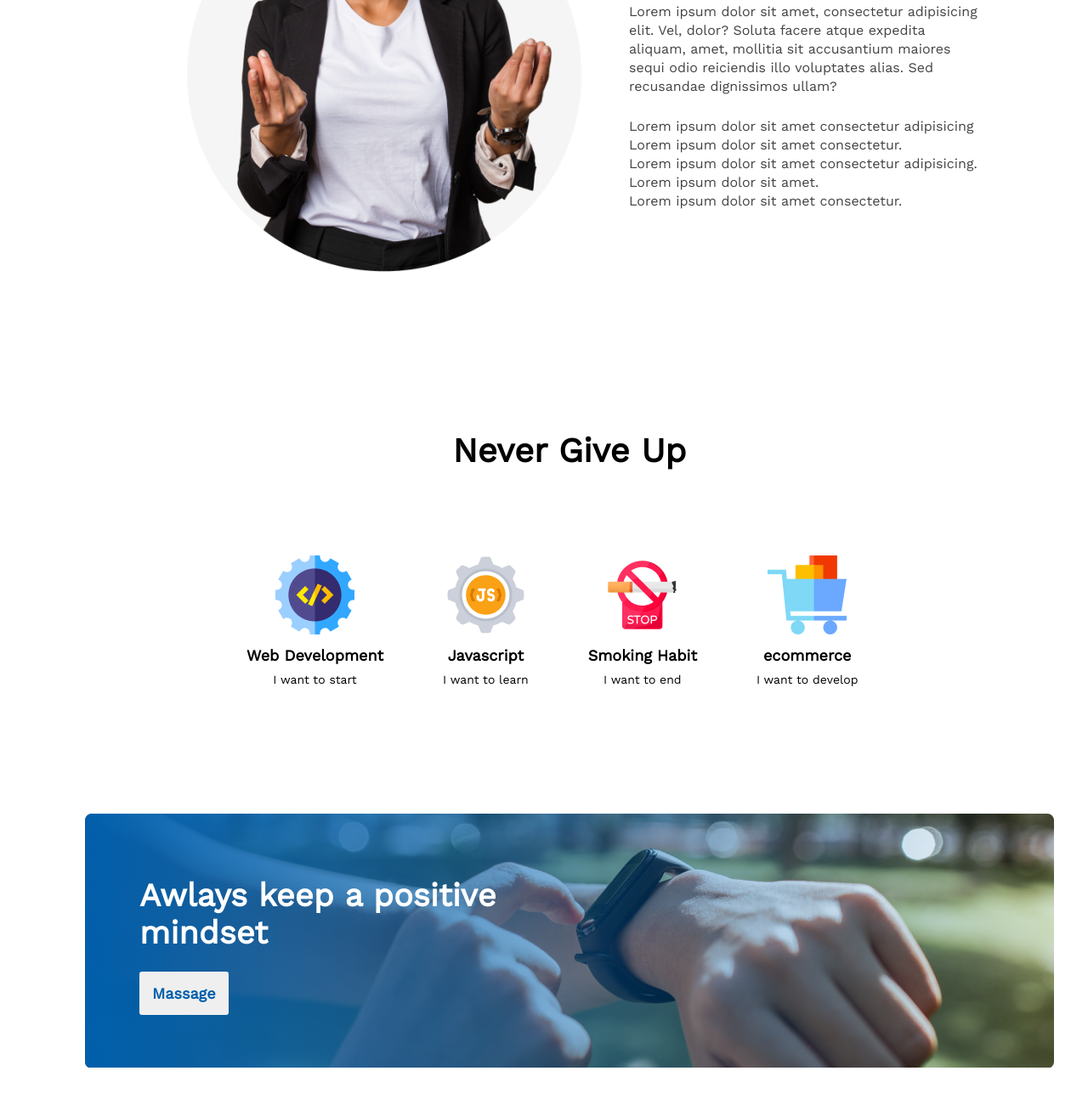
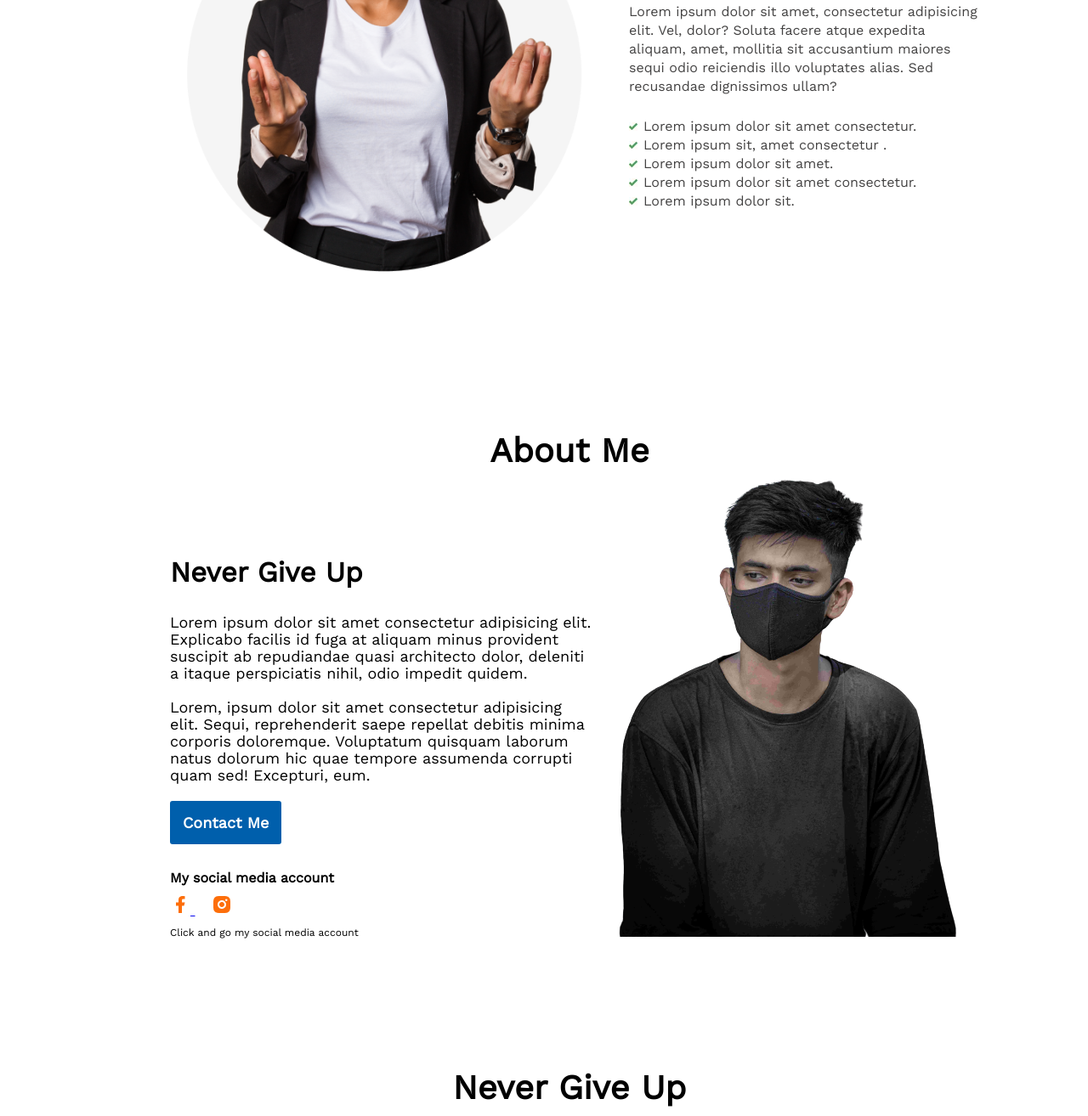
Before and after one commit to Sakibahmed2/assignment-1, a plain HTML site: page index.html in a window 1280 px wide. Shown: the part 1106-2420 px from the top of the page at 85% size. Drawn offline with nearby package versions, Linux system fonts and the light colour scheme; a web font is replaced by a local one.

Commit message:
assigment

```diff
--- a/index.html
+++ b/index.html
@@ -25,14 +25,39 @@
                 <h1 class="failure-tittle">My failures of previous year</h1>
                 <p class="failure-description">Lorem ipsum dolor sit amet, consectetur adipisicing elit. Vel, dolor? Soluta facere atque expedita aliquam, amet, mollitia sit accusantium maiores sequi odio reiciendis illo voluptates alias. Sed recusandae dignissimos ullam?</p>
                 <div class="failure-sub-description">
-                    <p>Lorem ipsum dolor sit amet consectetur adipisicing </p>
-                    <p>Lorem ipsum dolor sit amet consectetur.</p>
-                    <p>Lorem ipsum dolor sit amet consectetur adipisicing.</p>
-                    <p>Lorem ipsum dolor sit amet.</p>
-                    <p>Lorem ipsum dolor sit amet consectetur.</p>
+
+                    <li>Lorem ipsum dolor sit amet consectetur.</li>
+                    <li>Lorem ipsum  sit, amet consectetur .</li>
+                    <li>Lorem ipsum dolor sit amet.</li>
+                    <li>Lorem ipsum dolor sit amet consectetur.</li>
+                    <li>Lorem ipsum dolor sit.</li>
                 </div>
             </div>
         </section>
+
+        <!-- about me section -->
+
+        <section class="about-me">
+            <h1 class="about-me-tittle" >About Me</h1>
+            <div class="about-me-item">
+
+                <h1 class="about-me-slogan ">Never Give Up</h1>
+                <p class="about-me-description">Lorem ipsum dolor sit amet consectetur adipisicing elit. Explicabo facilis id fuga at aliquam minus provident suscipit ab repudiandae quasi architecto dolor, deleniti a itaque perspiciatis nihil, odio impedit quidem.</p>
+                <p class="about-me-description" >Lorem, ipsum dolor sit amet consectetur adipisicing elit. Sequi, reprehenderit saepe repellat debitis minima corporis doloremque. Voluptatum quisquam laborum natus dolorum hic quae tempore assumenda corrupti quam sed! Excepturi, eum.</p>
+                <button class="primary-btn">Contact Me</button>
+                <div class="social-media">
+                    <h4 class="media-tittle" > My social media account</h4>
+                    <div class="social-media-link">
+                        <a class="link" href="https://www.facebook.com/profile.php?id=100048598579126" target="_blank" > <img src="images/icons/facebook.png"  > </a>
+                        <a class="link" href="https://www.instagram.com/sakib_ahmed_47/?fbclid=IwAR35aHIlIWcCmKZKpSclYr5YMAeOUVtY_If4SQukZ4k2a7dWwq9Ydjk6Uu0" target="_blank"> <img src="images/icons/insta.png" > </a>
+                        <p class="link-description" > Click and go my social media account </p>
+                    </div>
+                </div>
+            </div>
+
+        </section>
+
+
         <!-- My Plans section -->
         <section class="my-plans">
             <h1 class="plan-tittle">Never Give Up</h1>
--- a/style.css
+++ b/style.css
@@ -86,6 +86,60 @@ main{
     font-size: 16px;
     margin-top: 25px;
     line-height: 22px;
+    list-style:  url('images/right.jpg') ;
+
+}
+/* list-style: url('/media/examples/rocket.svg'); */
+
+/* About me secton styles */
+
+.about-me{
+    background-image: url('images/my.png');
+    background-repeat: no-repeat;
+    height: 600px;
+    background-position: right;
+    margin-top: 100px;
+}
+.about-me-item{
+    padding-left: 200px;
+    padding-top: 100px;
+}
+.about-me-tittle{
+    text-align: center;
+    font-size: 40px;
+    font-weight: 700;
+    margin-left: 200px;
+}
+.about-me-slogan{
+    font-size: 33px;
+    font-weight: 700;
+    margin-bottom: 30px;
+}
+.about-me-description{
+    font-size: 18px;
+    font-weight: 400;
+    width: 500px;
+    line-height: 20px;
+    margin-top: 20px;
+}
+.about-me .primary-btn{
+    background: #005FAC;
+    color: #ffff;
+    margin-top: 20px;
+}
+.social-media{
+    margin-top: 30px;
+}
+
+.social-media-link{
+    margin-top: 10px;
+}
+.link{
+    margin-right: 20px;
+}
+.link-description{
+    font-size: 12px;
+    margin-top: 10px;
 }
 
 /* My Plans section section */
@@ -94,7 +148,7 @@ main{
     text-align: center;
     font-size: 40px;
     font-weight: 700;
-    margin-top: 100px;
+    margin-top: 150px;
     padding-left: 200px;
 }
 .plan-item{
@@ -131,7 +185,8 @@ main{
     height: 300px;
 }
 .gradient-item{
-    background-image: url('images/gradient1.png');
+    background: linear-gradient(80deg, #1a6bad 0%, rgba(0, 95, 172, 0) 100%);
+    border-radius: 10px;
     width: 1140px;
     height: 300px;
 }
```
Also changed, not shown: images/icons/facebook.png (added), images/icons/insta.png (added), images/icons/right.png (added), images/my.png (added), images/right.jpg (added).
